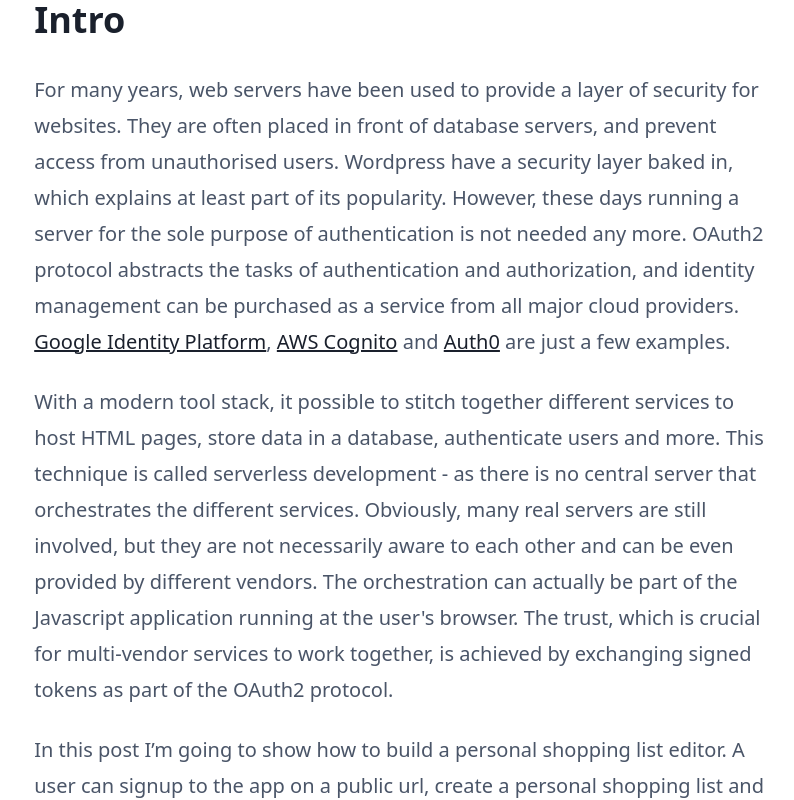
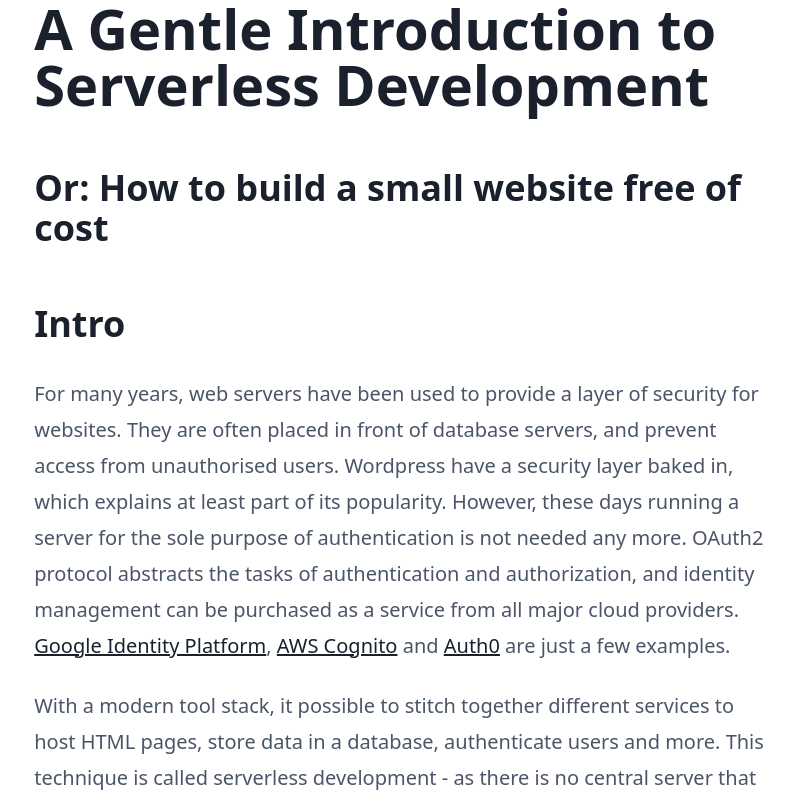
Before and after one commit to gamliela/website, a Next.js app: page /blog/practical-introduction-to-serverless-development in a window 1280 px wide. Shown: the top 800 px of the page, without its empty margins (234-1028 px from the left). Built offline with nearby package versions, Linux system fonts and the light colour scheme.

Commit message:
Render metadata

```diff
--- a/src/components/BlogLayout.tsx
+++ b/src/components/BlogLayout.tsx
@@ -6,11 +6,18 @@ const components = {
   code: PrismCodeBlock,
 };
 
-function withBlogLayout(Content: () => JSX.Element) {
+function withBlogLayout(Content: () => JSX.Element, metadata?: BlogMetadata) {
   function BlogLayout() {
+    const title = metadata?.title && <h1>{metadata?.title}</h1>;
+    const subTitle = metadata?.subTitle && <h2>{metadata?.subTitle}</h2>;
+
     return (
       <MDXProvider components={components}>
         <article className="container mx-auto prose lg:prose-xl">
+          <header>
+            {title}
+            {subTitle}
+          </header>
           <Content />
         </article>
       </MDXProvider>
--- a/src/pages/blog/practical-introduction-to-serverless-development/content.mdx
+++ b/src/pages/blog/practical-introduction-to-serverless-development/content.mdx
@@ -19,9 +19,9 @@ import websiteRestrictions from "./website-restrictions.png";
 import apiRestrictions from "./api-restrictions.png";
 import thirdPartyCookiesException from "./3rd-party-cookies-exception.png";
 
-export const meta = {
-  title: "Practical Introduction to Serverless Development",
-  subTitle: "How to build a small website free of cost",
+export const metadata = {
+  title: "A Gentle Introduction to Serverless Development",
+  subTitle: "Or: How to build a small website free of cost",
   description: `This guide describes how to build a public website, including secured database, without using a central server. The technology stack includes Netlify, Next.js, Firebase and Google Cloud APIs.`,
   date: "2020-05-09",
 };
--- a/src/pages/blog/practical-introduction-to-serverless-development/index.ts
+++ b/src/pages/blog/practical-introduction-to-serverless-development/index.ts
@@ -1,4 +1,4 @@
 import withBlogLayout from "../../../components/BlogLayout";
-import Content from "./content.mdx";
+import Content, { metadata } from "./content.mdx";
 
-export default withBlogLayout(Content);
+export default withBlogLayout(Content, metadata);
--- a/src/types/mdxjs.d.ts
+++ b/src/types/mdxjs.d.ts
@@ -36,7 +36,15 @@ declare module "@mdx-js/react" {
   export class MDXProvider extends React.Component<MDXProviderProps> {}
 }
 
+declare interface BlogMetadata {
+  title: string;
+  subTitle: string;
+  description: string;
+  date: string;
+}
+
 declare module "*.mdx" {
   let MDXComponent: () => JSX.Element;
-  export default MDXComponent;
+  let metadata: BlogMetadata | undefined;
+  export { MDXComponent as default, metadata };
 }
```
